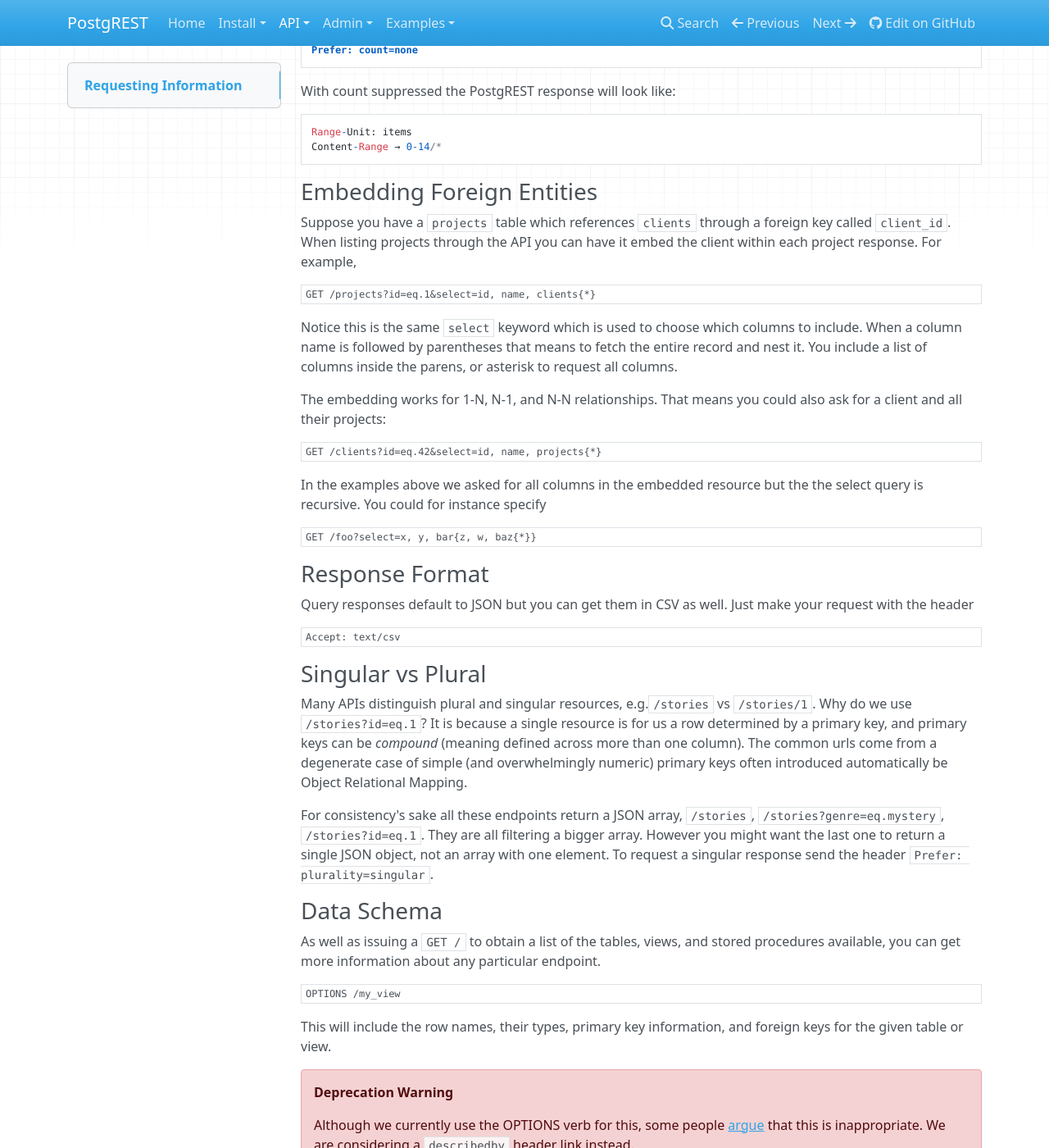
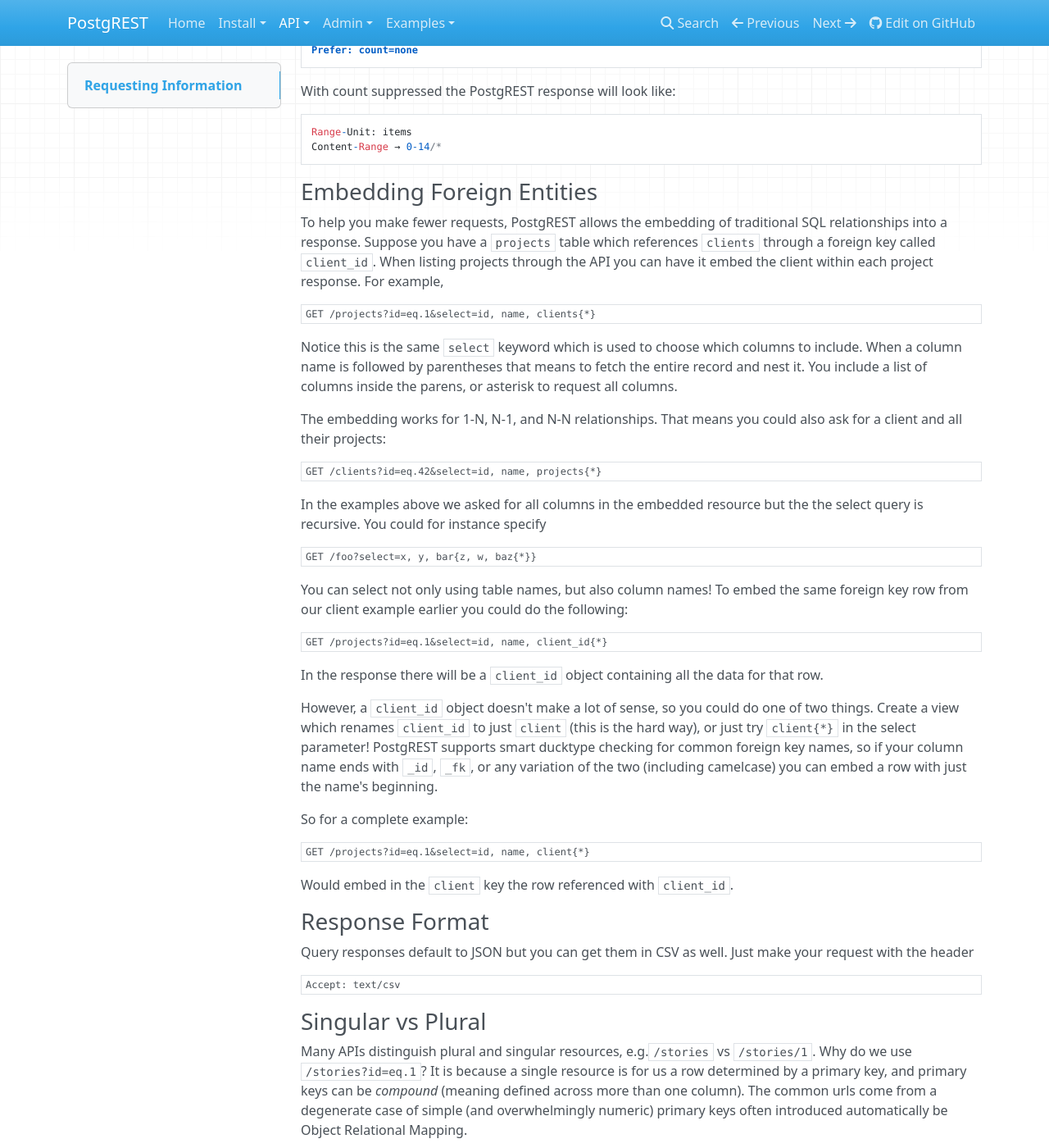
Before and after one commit to PostgREST/postgrest, an MkDocs documentation site: the page built from docs/api/reading.md, in a window 1280 px wide and 1400 px high, scrolled down 3685 px. Shown: the whole window at 82% size. Built offline with MkDocs 1.6.1, drawn with Linux system fonts in a browser that asks for light colours; nearby versions of some CDN libraries; old or Windows-style settings are respelled for this version of MkDocs.

Commit message:
Add docs for column embedding

````diff
--- a/docs/api/reading.md
+++ b/docs/api/reading.md
@@ -227,10 +227,11 @@
 
 ### Embedding Foreign Entities
 
-Suppose you have a `projects` table which references `clients` through
-a foreign key called `client_id`. When listing projects through the
-API you can have it embed the client within each project response.
-For example,
+To help you make fewer requests, PostgREST allows the embedding of
+traditional SQL relationships into a response. Suppose you have a
+`projects` table which references `clients` through a foreign key
+called `client_id`. When listing projects through the API you can
+have it embed the client within each project response. For example,
 
 ```HTTP
 GET /projects?id=eq.1&select=id, name, clients{*}
@@ -256,6 +257,33 @@
 ```HTTP
 GET /foo?select=x, y, bar{z, w, baz{*}}
 ```
+
+You can select not only using table names, but also column names!
+To embed the same foreign key row from our client example earlier
+you could do the following:
+
+```HTTP
+GET /projects?id=eq.1&select=id, name, client_id{*}
+```
+
+In the response there will be a `client_id` object containing all
+the data for that row.
+
+However, a `client_id` object doesn't make a lot of sense, so you
+could do one of two things. Create a view which renames `client_id`
+to just `client` (this is the hard way), or just try `client{*}`
+in the select parameter! PostgREST supports smart ducktype checking
+for common foreign key names, so if your column name ends with
+`_id`, `_fk`, or any variation of the two (including camelcase)
+you can embed a row with just the name's beginning.
+
+So for a complete example:
+
+```HTTP
+GET /projects?id=eq.1&select=id, name, client{*}
+```
+
+Would embed in the `client` key the row referenced with `client_id`.
 
 ### Response Format
 
````
